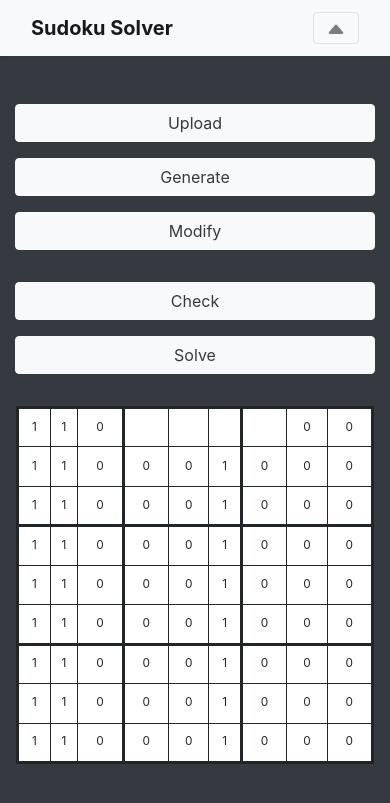
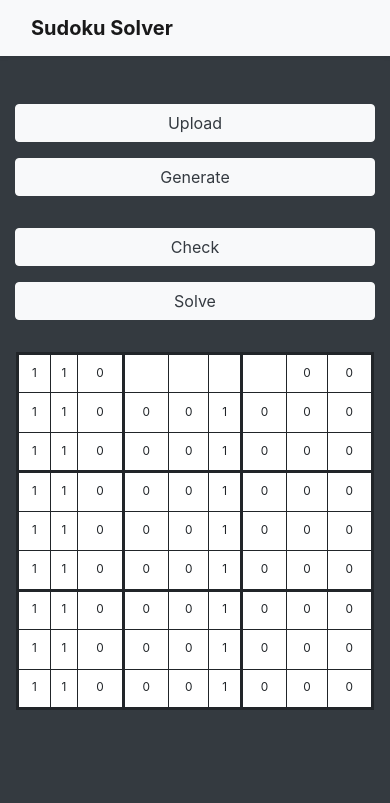
Before and after one commit to Faruman/SudokuSolver, a Flask app: page / in a window 390 px wide. Shown: the top 803 px of the page. Run offline with Flask 2, Linux system fonts and the light colour scheme; some libraries are stand-ins or nearby versions.

Commit message:
Developing WebInterface. Implemented different behaviours for navbar in mobile vs. desktop.

```diff
--- a/WebApp/static/custom.css
+++ b/WebApp/static/custom.css
@@ -25,6 +25,16 @@ colgroup, tbody {
     border: solid medium;
 }
 
+/*style sudoku grid for functions */
+.sudoku-box[contenteditable="false"] {
+    background: lightgrey;
+}
+.sudoku-box.error {
+    background: darkred;
+    color: white;
+    border-color: black;
+}
+
 /*style for different screen sizes */
 .sudoku{
     margin: auto;
@@ -38,7 +48,13 @@ colgroup, tbody {
     }
 }
 @media (max-width: 768px) {
-    .navbar-toggler .modify-btn{
+    .navbar-toggler{
+        display: none;
+    }
+    .navbar{
+        cursor: pointer;
+    }
+     .modify-btn{
         display: none;
     }
 }
--- a/WebApp/static/custom.js
+++ b/WebApp/static/custom.js
@@ -11,6 +11,17 @@ $(document).ready(function() {
 });
 
 $( window ).resize(function() {
-    adjustSudokuBox()
+    adjustSudokuBox();
     //add function to add toggle classes to navbar header if screen size is below threshold
+    if ($( window ).width() < 768){
+        $('.navbar').each(function() {
+            $(this).attr('data-toggle', "collapse");
+            $(this).attr('data-target', "#navbarHeader")
+        })
+    } else {
+        $('.navbar').each(function() {
+            $(this).removeAttr('data-toggle');
+            $(this).removeAttr('data-target')
+        })
+    }
 });
--- a/WebApp/templates/index.html
+++ b/WebApp/templates/index.html
@@ -29,107 +29,107 @@
                         <colgroup><col><col><col>
                         <tbody>
                             <tr>
-                                <td class="pt-2-half align-middle sudoku-box" contenteditable="true">1</td>
-                                <td class="pt-2-half align-middle sudoku-box" contenteditable="true">1</td>
-                                <td class="pt-2-half align-middle sudoku-box" contenteditable="true">0</td>
-                                <td class="pt-2-half align-middle sudoku-box" contenteditable="true"></td>
-                                <td class="pt-2-half align-middle sudoku-box" contenteditable="true"></td>
-                                <td class="pt-2-half align-middle sudoku-box" contenteditable="true"></td>
-                                <td class="pt-2-half align-middle sudoku-box" contenteditable="true"></td>
-                                <td class="pt-2-half align-middle sudoku-box" contenteditable="true">0</td>
-                                <td class="pt-2-half align-middle sudoku-box" contenteditable="true">0</td>
+                                <td class="pt-2-half align-middle sudoku-box" contenteditable="true" id="1-1">1</td>
+                                <td class="pt-2-half align-middle sudoku-box" contenteditable="true" id="1-2">1</td>
+                                <td class="pt-2-half align-middle sudoku-box" contenteditable="true" id="1-3">0</td>
+                                <td class="pt-2-half align-middle sudoku-box" contenteditable="true" id="1-4"></td>
+                                <td class="pt-2-half align-middle sudoku-box" contenteditable="true" id="1-5"></td>
+                                <td class="pt-2-half align-middle sudoku-box" contenteditable="true" id="1-6"></td>
+                                <td class="pt-2-half align-middle sudoku-box" contenteditable="true" id="1-7"></td>
+                                <td class="pt-2-half align-middle sudoku-box" contenteditable="true" id="1-8">0</td>
+                                <td class="pt-2-half align-middle sudoku-box" contenteditable="true" id="1-9">0</td>
                             </tr>
                             <tr>
-                                <td class="pt-2-half align-middle sudoku-box" contenteditable="true">1</td>
-                                <td class="pt-2-half align-middle sudoku-box" contenteditable="true">1</td>
-                                <td class="pt-2-half align-middle sudoku-box" contenteditable="true">0</td>
-                                <td class="pt-2-half align-middle sudoku-box" contenteditable="true">0</td>
-                                <td class="pt-2-half align-middle sudoku-box" contenteditable="true">0</td>
-                                <td class="pt-2-half align-middle sudoku-box" contenteditable="true">1</td>
-                                <td class="pt-2-half align-middle sudoku-box" contenteditable="true">0</td>
-                                <td class="pt-2-half align-middle sudoku-box" contenteditable="true">0</td>
-                                <td class="pt-2-half align-middle sudoku-box" contenteditable="true">0</td>
+                                <td class="pt-2-half align-middle sudoku-box" contenteditable="true" id="2-1">1</td>
+                                <td class="pt-2-half align-middle sudoku-box" contenteditable="true" id="2-2">1</td>
+                                <td class="pt-2-half align-middle sudoku-box" contenteditable="true" id="2-3">0</td>
+                                <td class="pt-2-half align-middle sudoku-box" contenteditable="true" id="2-4">0</td>
+                                <td class="pt-2-half align-middle sudoku-box" contenteditable="true" id="2-5">0</td>
+                                <td class="pt-2-half align-middle sudoku-box" contenteditable="true" id="2-6">1</td>
+                                <td class="pt-2-half align-middle sudoku-box" contenteditable="true" id="2-7">0</td>
+                                <td class="pt-2-half align-middle sudoku-box" contenteditable="true" id="2-8">0</td>
+                                <td class="pt-2-half align-middle sudoku-box" contenteditable="true" id="2-9">0</td>
                             </tr>
                             <tr>
-                                <td class="pt-2-half align-middle sudoku-box" contenteditable="true">1</td>
-                                <td class="pt-2-half align-middle sudoku-box" contenteditable="true">1</td>
-                                <td class="pt-2-half align-middle sudoku-box" contenteditable="true">0</td>
-                                <td class="pt-2-half align-middle sudoku-box" contenteditable="true">0</td>
-                                <td class="pt-2-half align-middle sudoku-box" contenteditable="true">0</td>
-                                <td class="pt-2-half align-middle sudoku-box" contenteditable="true">1</td>
-                                <td class="pt-2-half align-middle sudoku-box" contenteditable="true">0</td>
-                                <td class="pt-2-half align-middle sudoku-box" contenteditable="true">0</td>
-                                <td class="pt-2-half align-middle sudoku-box" contenteditable="true">0</td>
+                                <td class="pt-2-half align-middle sudoku-box" contenteditable="true" id="3-1">1</td>
+                                <td class="pt-2-half align-middle sudoku-box" contenteditable="true" id="3-2">1</td>
+                                <td class="pt-2-half align-middle sudoku-box" contenteditable="true" id="3-3">0</td>
+                                <td class="pt-2-half align-middle sudoku-box" contenteditable="true" id="3-4">0</td>
+                                <td class="pt-2-half align-middle sudoku-box" contenteditable="true" id="3-5">0</td>
+                                <td class="pt-2-half align-middle sudoku-box" contenteditable="true" id="3-6">1</td>
+                                <td class="pt-2-half align-middle sudoku-box" contenteditable="true" id="3-7">0</td>
+                                <td class="pt-2-half align-middle sudoku-box" contenteditable="true" id="3-8">0</td>
+                                <td class="pt-2-half align-middle sudoku-box" contenteditable="true" id="3-9">0</td>
                             </tr>
                         </tbody>
                         <tbody>
                             <tr>
-                                <td class="pt-2-half align-middle sudoku-box" contenteditable="true">1</td>
-                                <td class="pt-2-half align-middle sudoku-box" contenteditable="true">1</td>
-                                <td class="pt-2-half align-middle sudoku-box" contenteditable="true">0</td>
-                                <td class="pt-2-half align-middle sudoku-box" contenteditable="true">0</td>
-                                <td class="pt-2-half align-middle sudoku-box" contenteditable="true">0</td>
-                                <td class="pt-2-half align-middle sudoku-box" contenteditable="true">1</td>
-                                <td class="pt-2-half align-middle sudoku-box" contenteditable="true">0</td>
-                                <td class="pt-2-half align-middle sudoku-box" contenteditable="true">0</td>
-                                <td class="pt-2-half align-middle sudoku-box" contenteditable="true">0</td>
+                                <td class="pt-2-half align-middle sudoku-box" contenteditable="true" id="4-1">1</td>
+                                <td class="pt-2-half align-middle sudoku-box" contenteditable="true" id="4-2">1</td>
+                                <td class="pt-2-half align-middle sudoku-box" contenteditable="true" id="4-3">0</td>
+                                <td class="pt-2-half align-middle sudoku-box" contenteditable="true" id="4-4">0</td>
+                                <td class="pt-2-half align-middle sudoku-box" contenteditable="true" id="4-5">0</td>
+                                <td class="pt-2-half align-middle sudoku-box" contenteditable="true" id="4-6">1</td>
+                                <td class="pt-2-half align-middle sudoku-box" contenteditable="true" id="4-7">0</td>
+                                <td class="pt-2-half align-middle sudoku-box" contenteditable="true" id="4-8">0</td>
+                                <td class="pt-2-half align-middle sudoku-box" contenteditable="true" id="4-9">0</td>
                             </tr>
                             <tr>
-                                <td class="pt-2-half align-middle sudoku-box" contenteditable="true">1</td>
-                                <td class="pt-2-half align-middle sudoku-box" contenteditable="true">1</td>
-                                <td class="pt-2-half align-middle sudoku-box" contenteditable="true">0</td>
-                                <td class="pt-2-half align-middle sudoku-box" contenteditable="true">0</td>
-                                <td class="pt-2-half align-middle sudoku-box" contenteditable="true">0</td>
-                                <td class="pt-2-half align-middle sudoku-box" contenteditable="true">1</td>
-                                <td class="pt-2-half align-middle sudoku-box" contenteditable="true">0</td>
-                                <td class="pt-2-half align-middle sudoku-box" contenteditable="true">0</td>
-                                <td class="pt-2-half align-middle sudoku-box" contenteditable="true">0</td>
+                                <td class="pt-2-half align-middle sudoku-box" contenteditable="true" id="5-1">1</td>
+                                <td class="pt-2-half align-middle sudoku-box" contenteditable="true" id="5-2">1</td>
+                                <td class="pt-2-half align-middle sudoku-box" contenteditable="true" id="5-3">0</td>
+                                <td class="pt-2-half align-middle sudoku-box" contenteditable="true" id="5-4">0</td>
+                                <td class="pt-2-half align-middle sudoku-box" contenteditable="true" id="5-5">0</td>
+                                <td class="pt-2-half align-middle sudoku-box" contenteditable="true" id="5-6">1</td>
+                                <td class="pt-2-half align-middle sudoku-box" contenteditable="true" id="5-7">0</td>
+                                <td class="pt-2-half align-middle sudoku-box" contenteditable="true" id="5-8">0</td>
+                                <td class="pt-2-half align-middle sudoku-box" contenteditable="true" id="5-9">0</td>
                             </tr>
                             <tr>
-                                <td class="pt-2-half align-middle sudoku-box" contenteditable="true">1</td>
-                                <td class="pt-2-half align-middle sudoku-box" contenteditable="true">1</td>
-                                <td class="pt-2-half align-middle sudoku-box" contenteditable="true">0</td>
-                                <td class="pt-2-half align-middle sudoku-box" contenteditable="true">0</td>
-                                <td class="pt-2-half align-middle sudoku-box" contenteditable="true">0</td>
-                                <td class="pt-2-half align-middle sudoku-box" contenteditable="true">1</td>
-                                <td class="pt-2-half align-middle sudoku-box" contenteditable="true">0</td>
-                                <td class="pt-2-half align-middle sudoku-box" contenteditable="true">0</td>
-                                <td class="pt-2-half align-middle sudoku-box" contenteditable="true">0</td>
+                                <td class="pt-2-half align-middle sudoku-box" contenteditable="true" id="6-1">1</td>
+                                <td class="pt-2-half align-middle sudoku-box" contenteditable="true" id="6-2">1</td>
+                                <td class="pt-2-half align-middle sudoku-box" contenteditable="true" id="6-3">0</td>
+                                <td class="pt-2-half align-middle sudoku-box" contenteditable="true" id="6-4">0</td>
+                                <td class="pt-2-half align-middle sudoku-box" contenteditable="true" id="6-5">0</td>
+                                <td class="pt-2-half align-middle sudoku-box" contenteditable="true" id="6-6">1</td>
+                                <td class="pt-2-half align-middle sudoku-box" contenteditable="true" id="6-7">0</td>
+                                <td class="pt-2-half align-middle sudoku-box" contenteditable="true" id="6-8">0</td>
+                                <td class="pt-2-half align-middle sudoku-box" contenteditable="true" id="6-9">0</td>
                             </tr>
                         </tbody>
                         <tbody>
                             <tr>
-                                <td class="pt-2-half align-middle sudoku-box" contenteditable="true">1</td>
-                                <td class="pt-2-half align-middle sudoku-box" contenteditable="true">1</td>
-                                <td class="pt-2-half align-middle sudoku-box" contenteditable="true">0</td>
-                                <td class="pt-2-half align-middle sudoku-box" contenteditable="true">0</td>
-                                <td class="pt-2-half align-middle sudoku-box" contenteditable="true">0</td>
-                                <td class="pt-2-half align-middle sudoku-box" contenteditable="true">1</td>
-                                <td class="pt-2-half align-middle sudoku-box" contenteditable="true">0</td>
-                                <td class="pt-2-half align-middle sudoku-box" contenteditable="true">0</td>
-                                <td class="pt-2-half align-middle sudoku-box" contenteditable="true">0</td>
+                                <td class="pt-2-half align-middle sudoku-box" contenteditable="true" id="7-1">1</td>
+                                <td class="pt-2-half align-middle sudoku-box" contenteditable="true" id="7-2">1</td>
+                                <td class="pt-2-half align-middle sudoku-box" contenteditable="true" id="7-3">0</td>
+                                <td class="pt-2-half align-middle sudoku-box" contenteditable="true" id="7-4">0</td>
+                                <td class="pt-2-half align-middle sudoku-box" contenteditable="true" id="7-5">0</td>
+                                <td class="pt-2-half align-middle sudoku-box" contenteditable="true" id="7-6">1</td>
+                                <td class="pt-2-half align-middle sudoku-box" contenteditable="true" id="7-7">0</td>
+                                <td class="pt-2-half align-middle sudoku-box" contenteditable="true" id="7-8">0</td>
+                                <td class="pt-2-half align-middle sudoku-box" contenteditable="true" id="7-9">0</td>
                             </tr>
                             <tr>
-                                <td class="pt-2-half align-middle sudoku-box" contenteditable="true">1</td>
-                                <td class="pt-2-half align-middle sudoku-box" contenteditable="true">1</td>
-                                <td class="pt-2-half align-middle sudoku-box" contenteditable="true">0</td>
-                                <td class="pt-2-half align-middle sudoku-box" contenteditable="true">0</td>
-                                <td class="pt-2-half align-middle sudoku-box" contenteditable="true">0</td>
-                                <td class="pt-2-half align-middle sudoku-box" contenteditable="true">1</td>
-                                <td class="pt-2-half align-middle sudoku-box" contenteditable="true">0</td>
-                                <td class="pt-2-half align-middle sudoku-box" contenteditable="true">0</td>
-                                <td class="pt-2-half align-middle sudoku-box" contenteditable="true">0</td>
+                                <td class="pt-2-half align-middle sudoku-box" contenteditable="true" id="8-1">1</td>
+                                <td class="pt-2-half align-middle sudoku-box" contenteditable="true" id="8-2">1</td>
+                                <td class="pt-2-half align-middle sudoku-box" contenteditable="true" id="8-3">0</td>
+                                <td class="pt-2-half align-middle sudoku-box" contenteditable="true" id="8-4">0</td>
+                                <td class="pt-2-half align-middle sudoku-box" contenteditable="true" id="8-5">0</td>
+                                <td class="pt-2-half align-middle sudoku-box" contenteditable="true" id="8-6">1</td>
+                                <td class="pt-2-half align-middle sudoku-box" contenteditable="true" id="8-7">0</td>
+                                <td class="pt-2-half align-middle sudoku-box" contenteditable="true" id="8-8">0</td>
+                                <td class="pt-2-half align-middle sudoku-box" contenteditable="true" id="8-9">0</td>
                             </tr>
                             <tr>
-                                <td class="pt-2-half align-middle sudoku-box" contenteditable="true">1</td>
-                                <td class="pt-2-half align-middle sudoku-box" contenteditable="true">1</td>
-                                <td class="pt-2-half align-middle sudoku-box" contenteditable="true">0</td>
-                                <td class="pt-2-half align-middle sudoku-box" contenteditable="true">0</td>
-                                <td class="pt-2-half align-middle sudoku-box" contenteditable="true">0</td>
-                                <td class="pt-2-half align-middle sudoku-box" contenteditable="true">1</td>
-                                <td class="pt-2-half align-middle sudoku-box" contenteditable="true">0</td>
-                                <td class="pt-2-half align-middle sudoku-box" contenteditable="true">0</td>
-                                <td class="pt-2-half align-middle sudoku-box" contenteditable="true">0</td>
+                                <td class="pt-2-half align-middle sudoku-box" contenteditable="true" id="9-1">1</td>
+                                <td class="pt-2-half align-middle sudoku-box" contenteditable="true" id="9-2">1</td>
+                                <td class="pt-2-half align-middle sudoku-box" contenteditable="true" id="9-3">0</td>
+                                <td class="pt-2-half align-middle sudoku-box" contenteditable="true" id="9-4">0</td>
+                                <td class="pt-2-half align-middle sudoku-box" contenteditable="true" id="9-5">0</td>
+                                <td class="pt-2-half align-middle sudoku-box" contenteditable="true" id="9-6">1</td>
+                                <td class="pt-2-half align-middle sudoku-box" contenteditable="true" id="9-7">0</td>
+                                <td class="pt-2-half align-middle sudoku-box" contenteditable="true" id="9-8">0</td>
+                                <td class="pt-2-half align-middle sudoku-box" contenteditable="true" id="9-9">0</td>
                             </tr>
                         </tbody>
                     </table>
```
